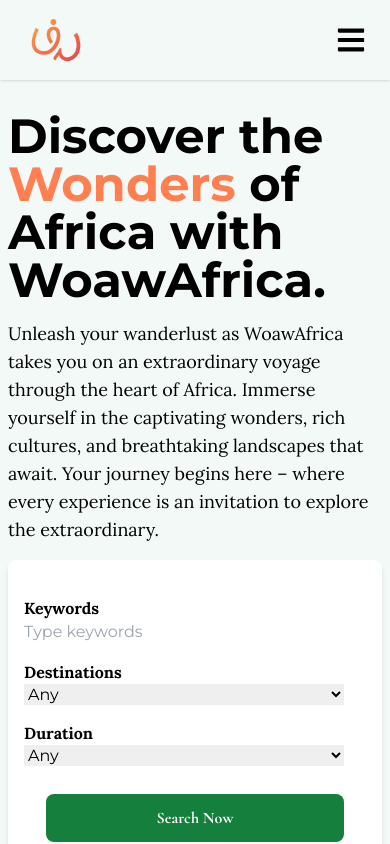
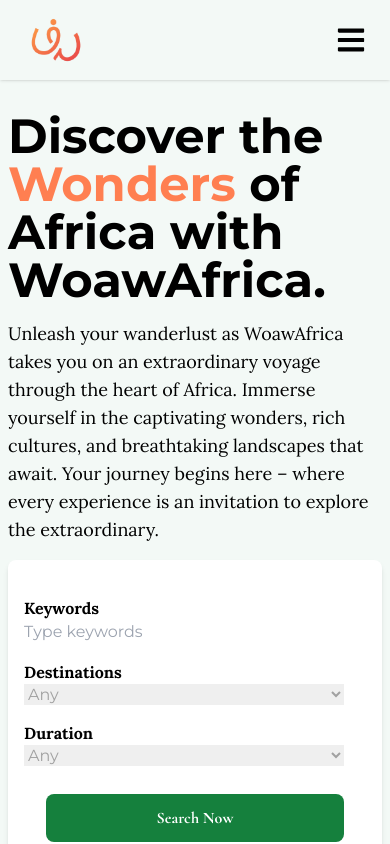
Before and after one commit to smeetinc/woawafrica, a React (Create React App) app: page / in a window 390 px wide. Shown: the top 844 px of the page. Built offline with nearby package versions, Linux system fonts and the light colour scheme.

Commit message:
minor changes in form

```diff
--- a/src/components/Commitment.jsx
+++ b/src/components/Commitment.jsx
@@ -2,10 +2,10 @@
 
 function Commitment() {
   return (
-    <div className="bg-neutral-400 px-8 py-8">
+    <div className="bg-neutral-400 px-2 lg:px-8 py-8">
       <div className="w-full text-center my-8">
         <p className="font-Lora font-semibold leading-4 my-3">Tagline</p>
-        <h2 className="text-5xl/[60px] font-bold">
+        <h2 className="text-5xl/[60px] font-bold text-center">
           Sustainability <span className="text-primary-200">Commitment</span>
         </h2>
         <p className="text-lg font-normal font-Lora mt-3">
--- a/src/components/Grid.css
+++ b/src/components/Grid.css
@@ -52,6 +52,9 @@
 }
 
 @media screen and (max-width: 1200px) {
+  .beauty-container {
+    padding: 2rem 2rem;
+  }
   .beauty-title {
     font-size: 2.5rem;
   }
--- a/src/components/Hero.jsx
+++ b/src/components/Hero.jsx
@@ -44,10 +44,12 @@
             <label htmlFor="destinations" className="font-bold font-Lora">
               Destinations
             </label>
-            <select id="destinations" name="destinations">
-              <option value="Any" className="text-shades-400">
-                Any
-              </option>
+            <select
+              id="destinations"
+              name="destinations"
+              className="outline-0 focus:outline-0 text-shades-400"
+            >
+              <option value="Any">Any</option>
               <option value="Option1">Option 1</option>
               <option value="Option2">Option 2</option>
               <option value="Option3">Option 3</option>
@@ -57,10 +59,12 @@
             <label htmlFor="duration" className="font-bold font-Lora">
               Duration
             </label>
-            <select id="duration" name="duration">
-              <option value="Any" className="text-shades-400">
-                Any
-              </option>
+            <select
+              id="duration"
+              name="duration"
+              className="outline-0 focus:outline-0 text-shades-400"
+            >
+              <option value="Any">Any</option>
               <option value="Option1">Option 1</option>
               <option value="Option2">Option 2</option>
               <option value="Option3">Option 3</option>
@@ -106,10 +110,12 @@
               <label htmlFor="destinations" className="font-bold font-Lora">
                 Destinations
               </label>
-              <select id="destinations" name="destinations">
-                <option value="Any" className="text-shades-400">
-                  Any
-                </option>
+              <select
+                id="destinations"
+                name="destinations"
+                className="text-shades-400 outline-0 focus:outline-0"
+              >
+                <option value="Any">Any</option>
                 <option value="Option1">Option 1</option>
                 <option value="Option2">Option 2</option>
                 <option value="Option3">Option 3</option>
@@ -119,10 +125,12 @@
               <label htmlFor="duration" className="font-bold font-Lora">
                 Duration
               </label>
-              <select id="duration" name="duration">
-                <option value="Any" className="text-shades-400">
-                  Any
-                </option>
+              <select
+                id="duration"
+                name="duration"
+                className="text-shades-400 outline-0 focus:outline-0"
+              >
+                <option value="Any">Any</option>
                 <option value="Option1">Option 1</option>
                 <option value="Option2">Option 2</option>
                 <option value="Option3">Option 3</option>
```
